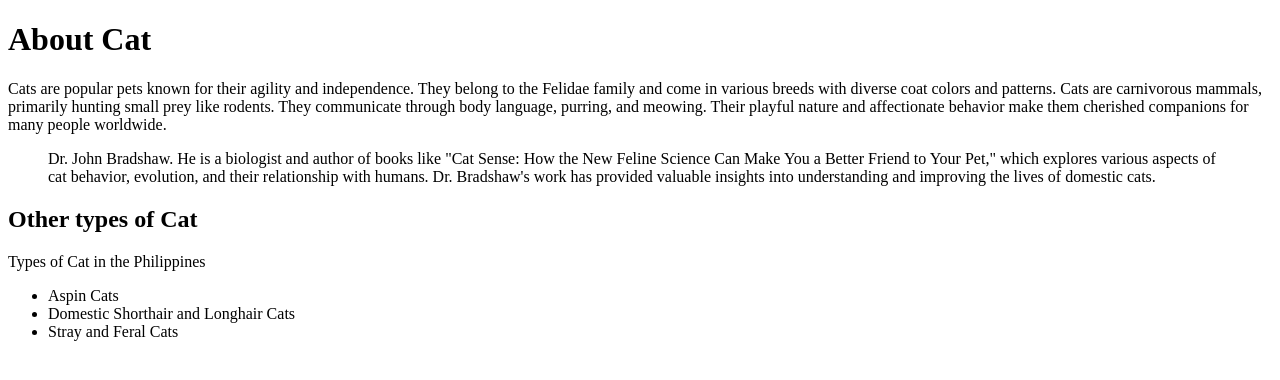
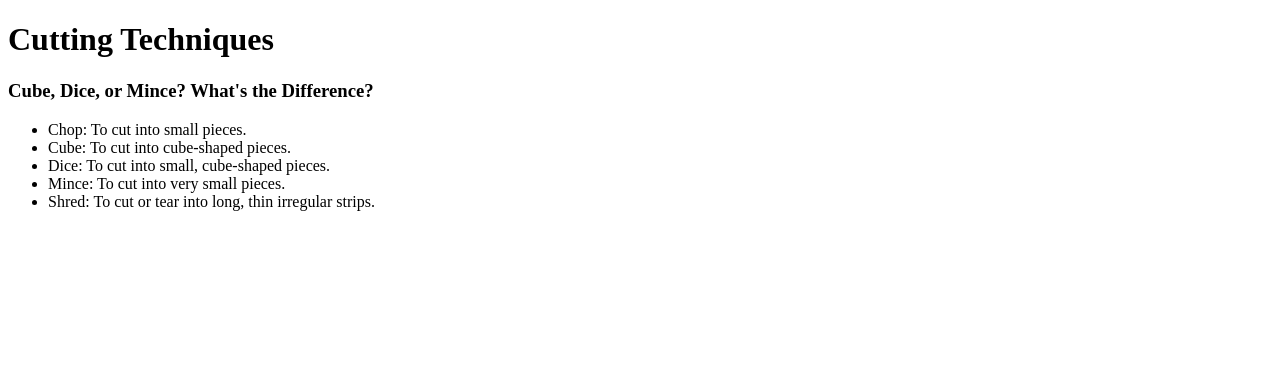
Before and after one commit to robertmantilla/code, a plain HTML site: page index.html in a window 1280 px wide. Drawn offline with Linux system fonts and the light colour scheme.

Commit message:
Add files via upload

```diff
--- a/index.html
+++ b/index.html
@@ -1,29 +1,37 @@
 <!DOCTYPE html>
-<html>
+<html lang="en">
 
 <head>
-    <title>Cat</title>
+    <meta charset="UTF-8">
+    <meta name="viewport" content="width=device-width, initial-scale=1.0">
+    <title>Document</title>
+    <link rel="stylesheet" href="styles.css">
 </head>
 
 <body>
-
-    <h1>About Cat</h1>
-
-    <p>Cats are popular pets known for their agility and independence. They belong to the Felidae family and come in various breeds with diverse coat colors and patterns. Cats are carnivorous mammals, primarily hunting small prey like rodents. They communicate through body language, purring, and meowing. Their playful nature and affectionate behavior make them cherished companions for many people worldwide.</p>
-
-    <blockquote>
-Dr. John Bradshaw. He is a biologist and author of books like "Cat Sense: How the New Feline Science Can Make You a Better Friend to Your Pet," which explores various aspects of cat behavior, evolution, and their relationship with humans. Dr. Bradshaw's work has provided valuable insights into understanding and improving the lives of domestic cats.
-    </blockquote>
-
-    <h2>Other types of Cat</h2>
-
-    <p>Types of Cat in the Philippines</p>
-    <ul>
-        <li>Aspin Cats</li>
-        <li>Domestic Shorthair and Longhair Cats</li>
-        <li>Stray and Feral Cats</li>
-    </ul>
-
+    <header>
+        <h1>Cutting Techniques</h1>
+    </header>
+    <div class="masiram">
+        <h3>Cube, Dice, or Mince? What's the Difference?</h3>
+        <ul>
+            <li>
+                <span class="custom-bullet-text">Chop: To cut into small pieces.</span>
+            </li>
+            <li>
+                <span class="custom-bullet-text">Cube: To cut into cube-shaped pieces.</span>
+            </li>
+            <li>
+                <span class="custom-bullet-text">Dice: To cut into small, cube-shaped pieces.</span>
+            </li>
+            <li>
+                <span class="custom-bullet-text">Mince: To cut into very small pieces.</span>
+            </li>
+            <li>
+                <span class="custom-bullet-text">Shred: To cut or tear into long, thin irregular strips.</span>
+            </li>
+        </ul>
+    </div>
 </body>
 
 </html>
```
